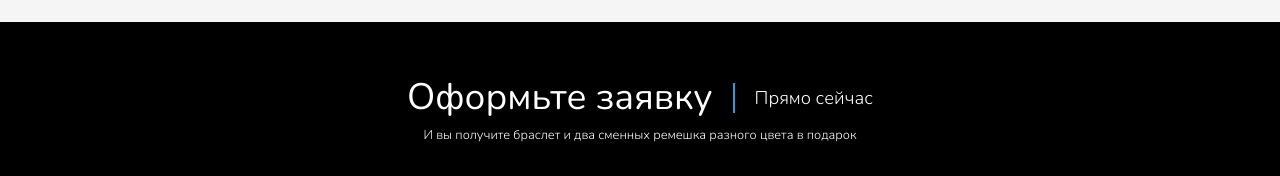
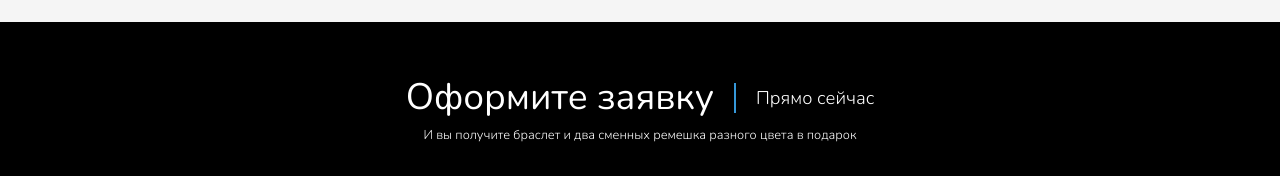
Before and after one commit to HepBoTpeTT/web-respository, a plain HTML site: page site-olega/index.html in a window 1280 px wide. Shown: the part 6319-6495 px from the top of the page. Drawn offline with nearby package versions, Linux system fonts and the light colour scheme; files whose address does not match are found by name; a web font is replaced by a local one.

Commit message:
Update index.html

```diff
--- a/site-olega/index.html
+++ b/site-olega/index.html
@@ -372,7 +372,7 @@
             <div class="container">
                 <div class="row">
                     <div class="col-12 justify-content-center">
-                        <p class="do-order text-center">Оформьте заявку
+                        <p class="do-order text-center">Оформите заявку
                             <span class="text-separator"></span>
                             <span>Прямо сейчас</span>
                         </p>
```
